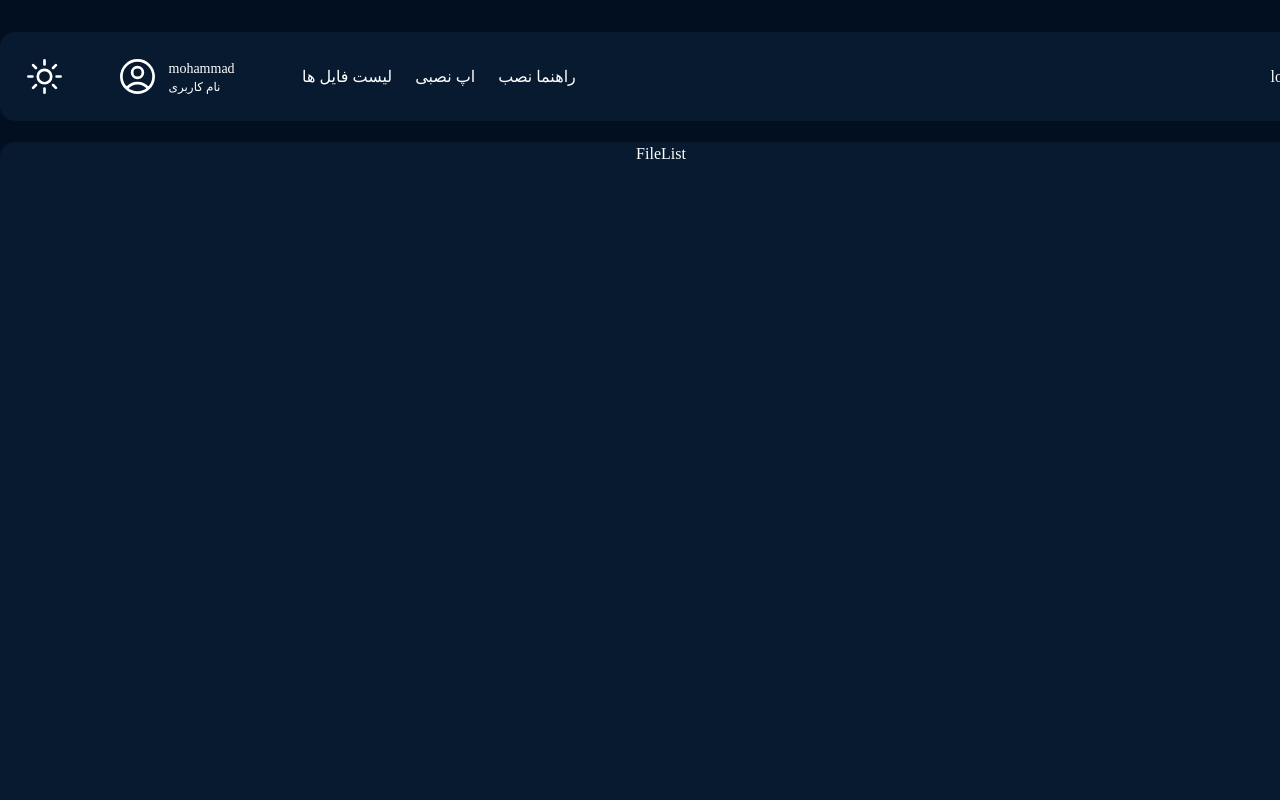
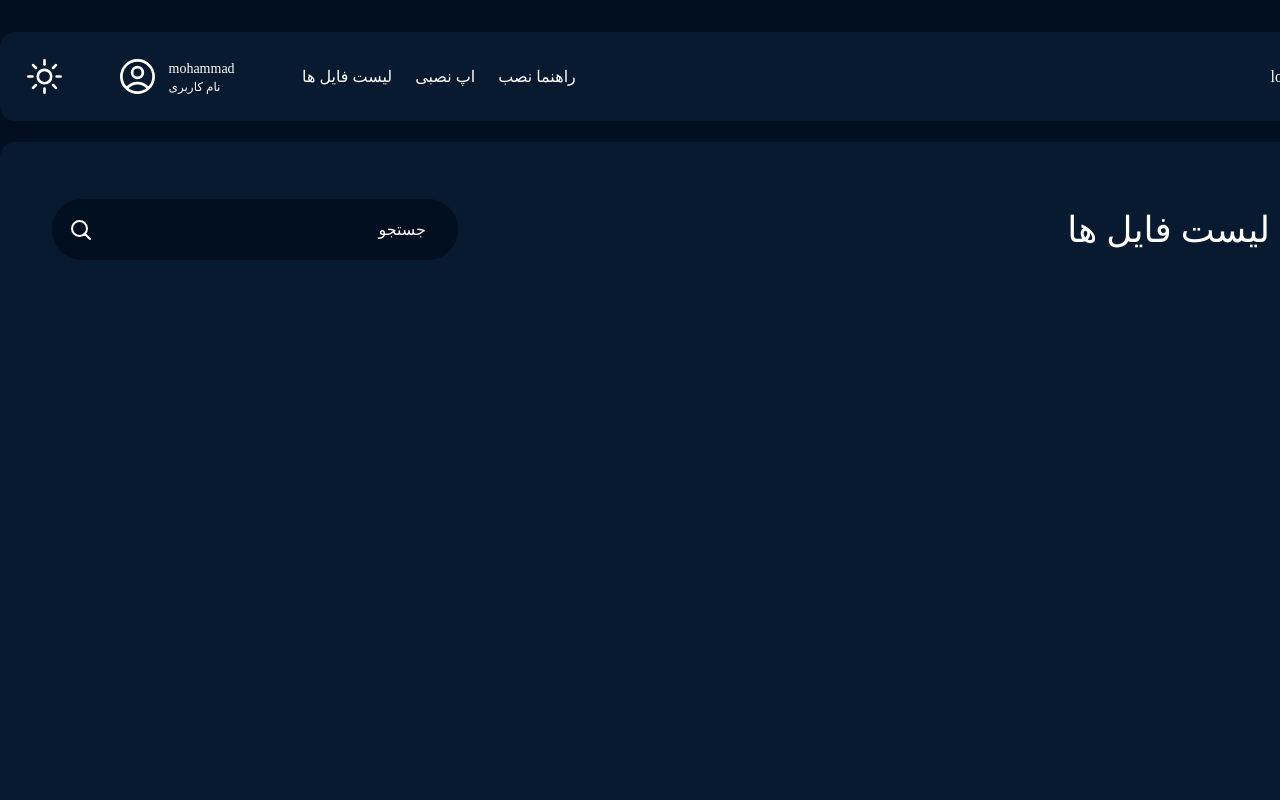
Before and after one commit to Erfanmah7/speed-vpn, a React (Vite) app: page /filelist in a window 1280 px wide. Shown: the top 800 px of the page. Built offline with nearby package versions, Linux system fonts and the light colour scheme; a web font is replaced by a local one.

Commit message:
add search

```diff
--- a/index.html
+++ b/index.html
@@ -7,9 +7,24 @@
     <title>Speed VPN</title>
   </head>
   <body
-    class="dark:bg-[#020f20]  bg-[#f1f5f9] dark:text-white text-[#1F2937] font-IranSansMedium"
+    class="dark:bg-[#020f20] bg-[#f1f5f9] dark:text-white text-[#1F2937] font-IranSansMedium"
   >
     <svg style="display: none">
+      <symbol
+        id="search"
+        xmlns="http://www.w3.org/2000/svg"
+        fill="none"
+        viewBox="0 0 24 24"
+        stroke-width="2"
+        stroke="currentColor"
+      >
+        <path
+          stroke-linecap="round"
+          stroke-linejoin="round"
+          d="m21 21-5.197-5.197m0 0A7.5 7.5 0 1 0 5.196 5.196a7.5 7.5 0 0 0 10.607 10.607Z"
+        />
+      </symbol>
+
       <symbol
         id="profile"
         xmlns="http://www.w3.org/2000/svg"
--- a/src/pages/FileList.jsx
+++ b/src/pages/FileList.jsx
@@ -2,10 +2,31 @@ import React from "react";
 
 function FileList() {
   return (
-    <div className="h-[964px] w-[1322px] dark:bg-[#081A30] bg-white rounded-[15px]">
-      FileList
+    <div className="h-[964px] w-[1322px] dark:bg-[#081A30] bg-white rounded-[15px] px-[52px] py-[57px]">
+      <div className="flex justify-between items-center">
+        <h1 className="text-[36px]">لیست فایل ها</h1>
+        <div>
+          {/* search */}
+          <div className=" relative flex items-center">
+            <input
+              type="text"
+              placeholder="جستجو"
+              className="rounded-[30px] w-[406px] h-[61px] pl-14 pr-8  outline-none mr-7 dark:bg-[#020F20] bg-[#f1f5f9] dark:placeholder-white"
+            />
+            <a
+              href="#"
+              className="absolute flex items-center justify-center left-2.5 w-[38px] h-[38px]"
+            >
+              <svg className="dark:text-white text-[#020f20] h-6 w-6">
+                <use href="#search"></use>
+              </svg>
+            </a>
+          </div>
+        </div>
+      </div>
     </div>
   );
 }
 
 export default FileList;
+// dark:bg-[#020f20] bg-[#f1f5f9]
```
Also changed, not shown: src/pages/Home.jsx (+6 -2 lines).
